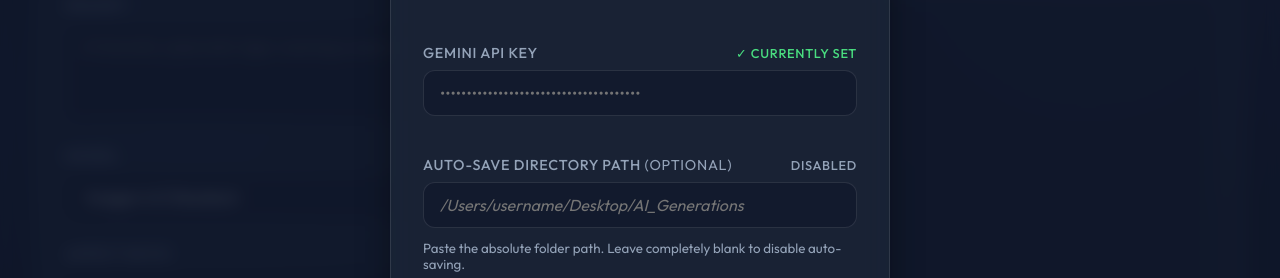
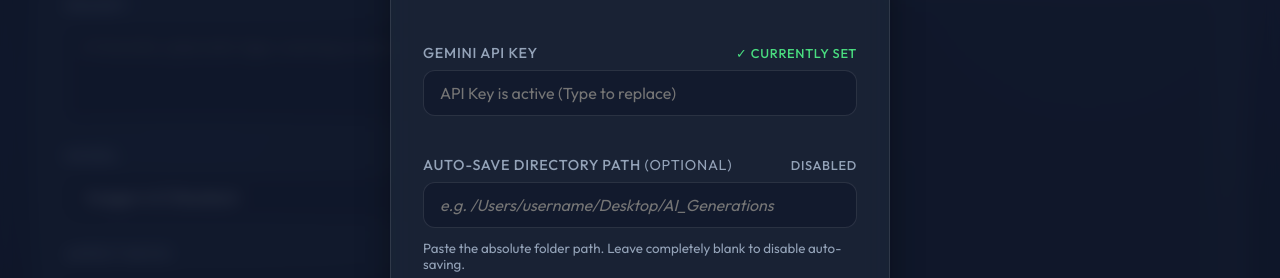
Before and after one commit to mechaghost/nano-banana-plus, a React (Vite) app in the folder web/: page / in a window 1280 px wide. Both pictures are taken after a click on the button "Settings". Shown: the part 297-575 px from the top of the page. Built offline with nearby package versions, Linux system fonts and the light colour scheme; no server answers.

Commit message:
style(ui): Update settings placeholders to be less confusing when empty

```diff
--- a/web/src/App.jsx
+++ b/web/src/App.jsx
@@ -214,7 +214,7 @@
               </label>
               <input
                 type="password"
-                placeholder={hasApiKey ? "••••••••••••••••••••••••••••••••••••••" : "AIzaSy..."}
+                placeholder={hasApiKey ? "API Key is active (Type to replace)" : "Enter Gemini API Key (e.g. AIzaSy...)"}
                 value={apiKeyInput}
                 onChange={(e) => setApiKeyInput(e.target.value)}
                 style={{
@@ -237,7 +237,7 @@
               </label>
               <input
                 type="text"
-                placeholder="/Users/username/Desktop/AI_Generations"
+                placeholder="e.g. /Users/username/Desktop/AI_Generations"
                 value={autoSaveDirInput}
                 onChange={(e) => setAutoSaveDirInput(e.target.value)}
                 style={{
```
